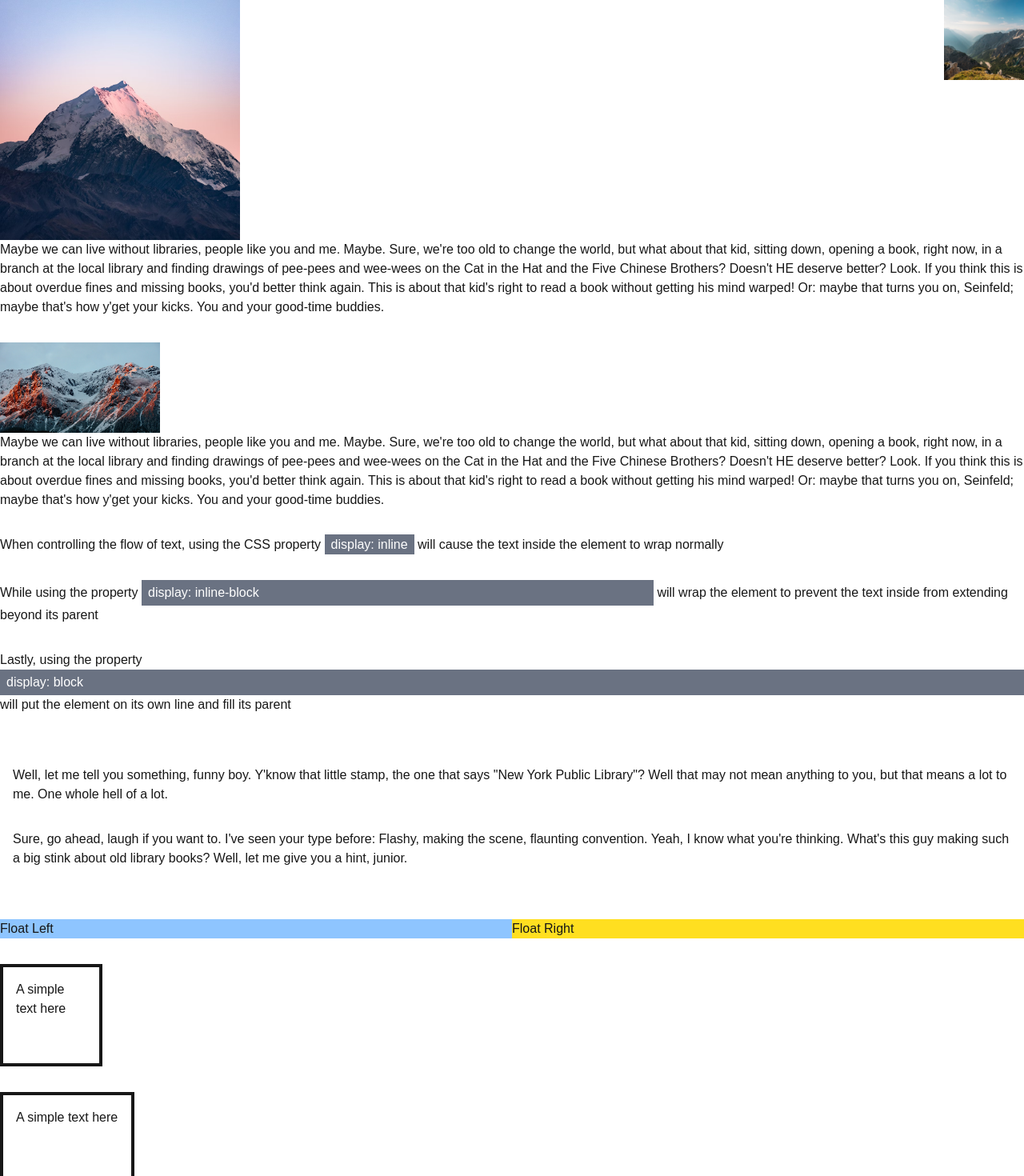
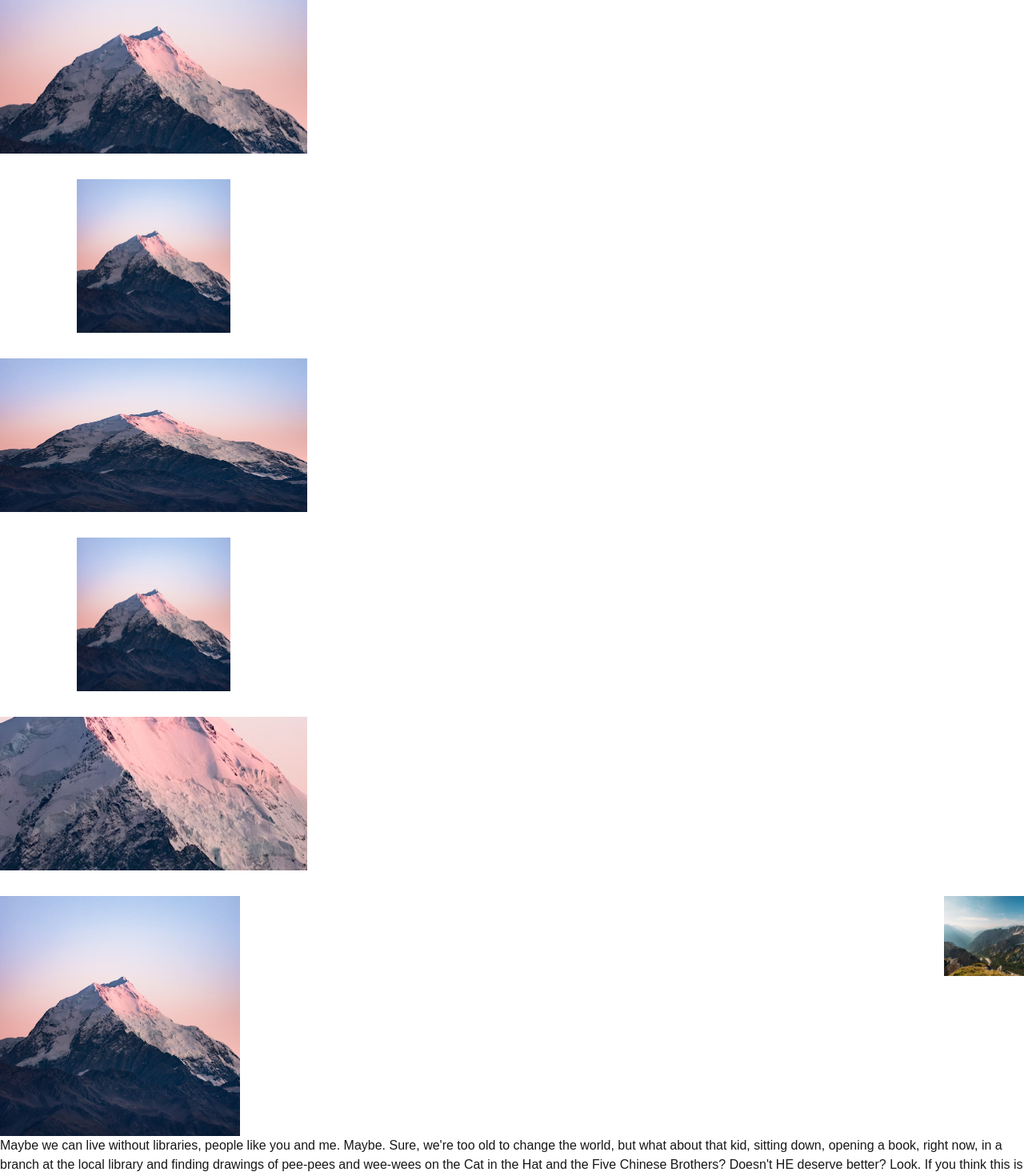
Before and after one commit to congle-engineer/tailwindcss, a Next.js app: page / in a window 1280 px wide. Shown: the top 1470 px of the page at 80% size. Built offline with nearby package versions, Linux system fonts and the light colour scheme.

Commit message:
object-fit

```diff
--- a/app/page.tsx
+++ b/app/page.tsx
@@ -3,6 +3,46 @@ import Image from "next/image";
 export default function Home() {
   return (
     <div className="space-y-8">
+      <Image
+        className="h-48 w-96 object-cover"
+        src="/img/snow-mountains.jpg"
+        alt="Snow Mountains"
+        width={1000}
+        height={1000}
+      />
+
+      <Image
+        className="h-48 w-96 object-contain"
+        src="/img/snow-mountains.jpg"
+        alt="Snow Mountains"
+        width={1000}
+        height={1000}
+      />
+
+      <Image
+        className="h-48 w-96 object-fill"
+        src="/img/snow-mountains.jpg"
+        alt="Snow Mountains"
+        width={1000}
+        height={1000}
+      />
+
+      <Image
+        className="h-48 w-96 object-scale-down"
+        src="/img/snow-mountains.jpg"
+        alt="Snow Mountains"
+        width={1000}
+        height={1000}
+      />
+
+      <Image
+        className="h-48 w-96 object-none"
+        src="/img/snow-mountains.jpg"
+        alt="Snow Mountains"
+        width={1000}
+        height={1000}
+      />
+
       <article>
         <Image
           className="float-left"
```
